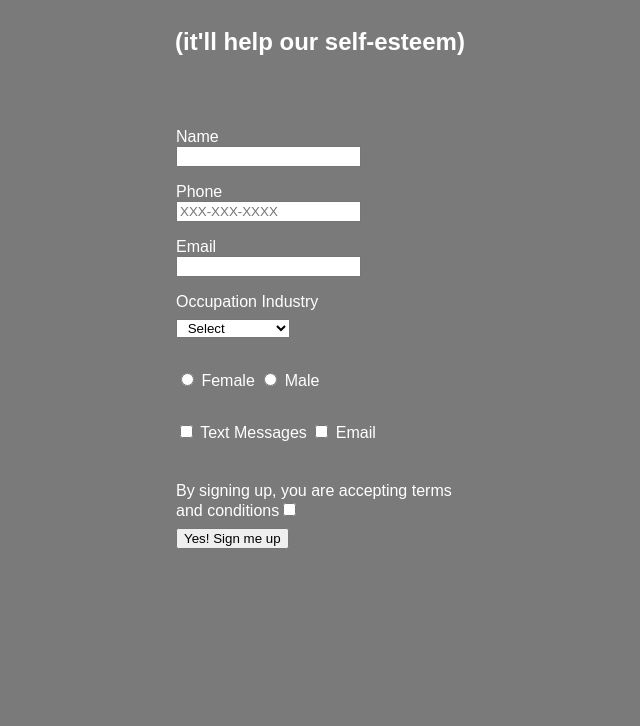
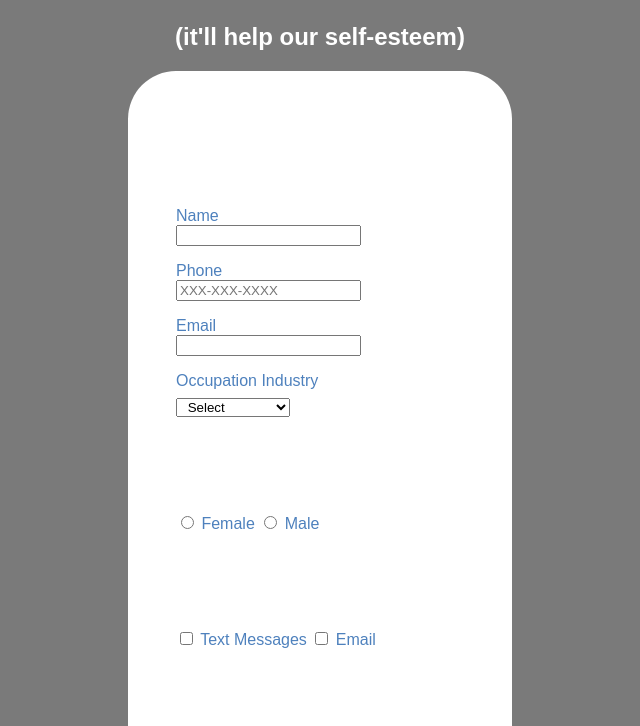
Before and after one commit to toddgroff/tiy-form, a plain HTML site: page index.html in a window 1280 px wide. Shown: the part 137-863 px from the top of the page, without its empty margins (320-960 px from the left). Before the commit the page ends 800 px from the top, so only its background shows below. Drawn offline with Linux system fonts and the light colour scheme.

Commit message:
update box around form to be white

```diff
--- a/css/styles.css
+++ b/css/styles.css
@@ -20,19 +20,24 @@ form {
   text-align: center;
   width: 30%;
   max-width: 40em;
-  margin: 3em auto;
+  margin: 0 auto;
+  color: #4e81bd;
+  background-color: white;
+  border-radius: 3em;
+  padding: 3em;
 }
 
 .main {
   text-align: center;
   width: 75%;
   max-width: 70em;
-  margin: 3em auto;
+  margin: 0 auto;
 }
 
 .form_div {
   padding: 1em 0;
   text-align: left;
+  margin: 4em auto;
 }
 
 label {
```
